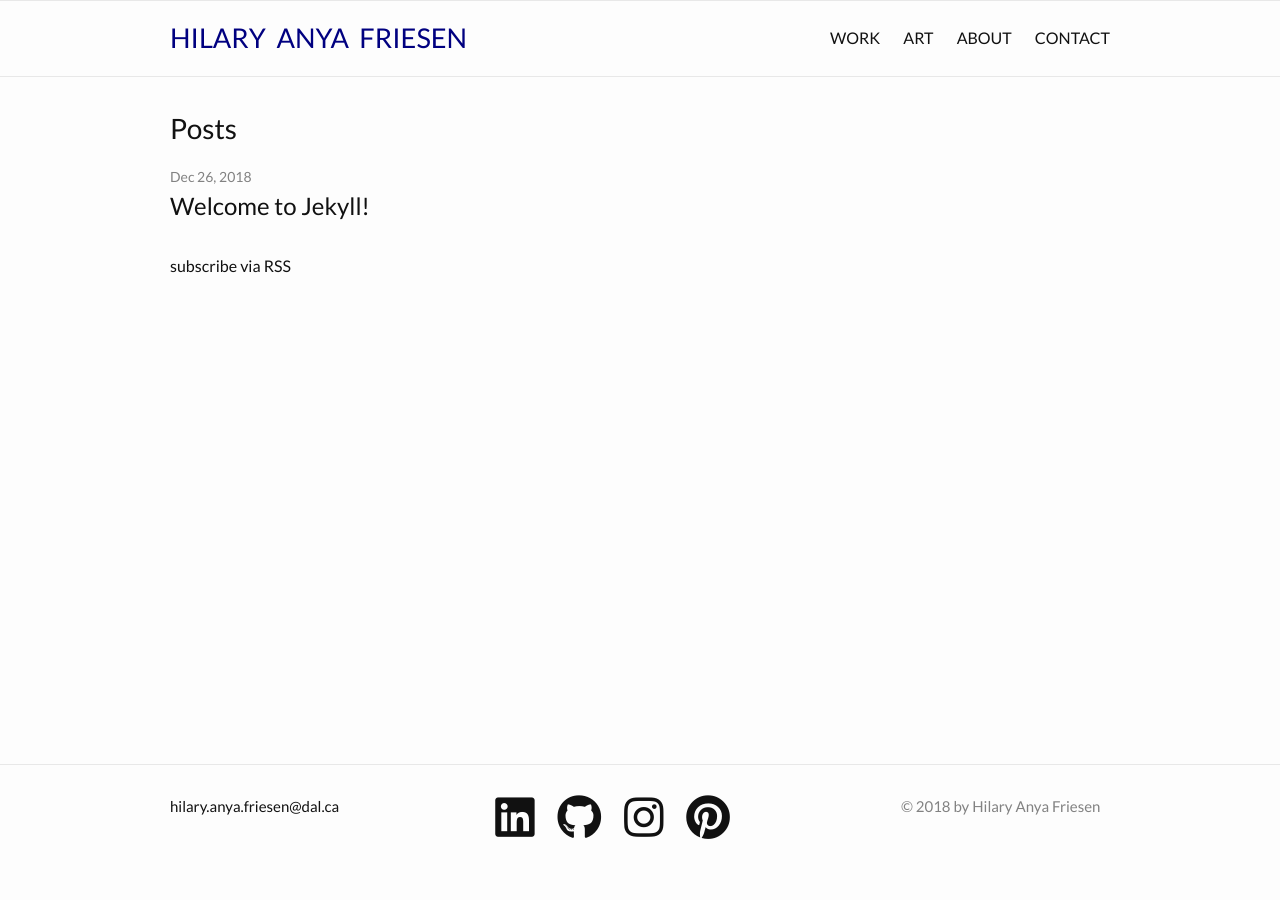
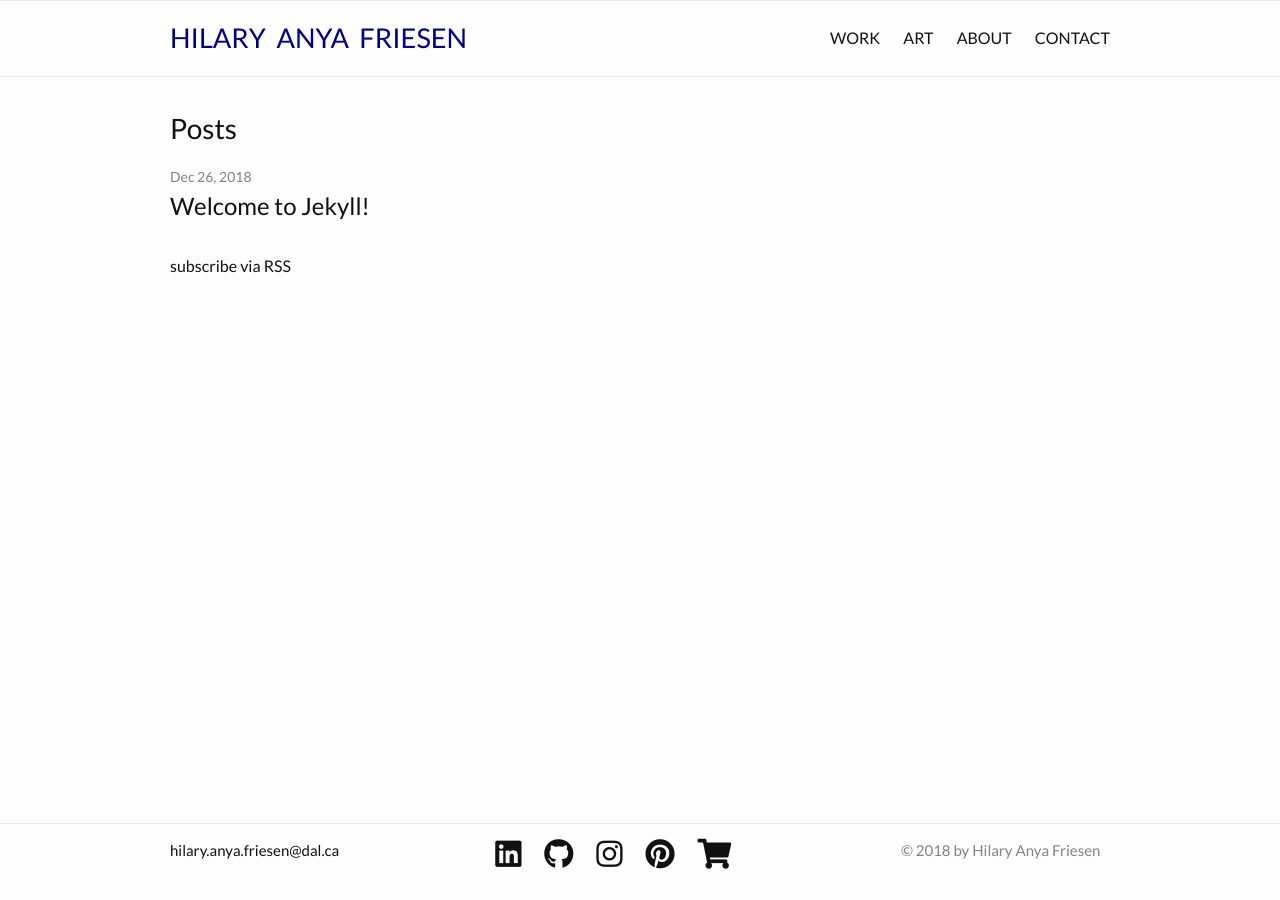
Before and after one commit to hafriesen/hafriesen.github.io, a Jekyll site: the page built from index.md, in a window 1280 px wide. Built offline with Jekyll 4.4.1, drawn with Linux system fonts in a browser that asks for light colours; nearby versions of some CDN libraries; some web fonts are replaced.

Commit message:
footer: add redbubble shop link, change size

```diff
--- a/_config.yml
+++ b/_config.yml
@@ -24,6 +24,7 @@ github_username: hafriesen
 linkedin_username: hilary-anya-friesen
 instagram_username: anastasiaprints
 pinterest_username: anastasiaprints
+shop_username: anastasiaprints
 
 # Build settings
 markdown: kramdown
--- a/_includes/social.html
+++ b/_includes/social.html
@@ -4,7 +4,7 @@
   {% if site.linkedin_username %}
   <li>
     <a href="https://linkedin.com/in/{{ site.linkedin_username }}"target="_blank" rel="noopener noreferrer">
-      <i class="fab fa-linkedin fa-3x"></i> <!--{{site.linkedin_username}}-->
+      <i class="fab fa-linkedin fa-2x"></i> <!--{{site.linkedin_username}}-->
     </a>
   </li>
   {% endif %}
@@ -12,7 +12,7 @@
   {% if site.github_username %}
   <li>
     <a href="https://github.com/{{ site.github_username }}"target="_blank" rel="noopener noreferrer">
-      <i class="fab fa-github fa-3x"></i> <!--{{site.github_username}}-->
+      <i class="fab fa-github fa-2x"></i> <!--{{site.github_username}}-->
     </a>
   </li>
   {% endif %}
@@ -20,7 +20,7 @@
   {% if site.instagram_username %}
   <li>
     <a href="https://instagram.com/{{ site.instagram_username }}"target="_blank" rel="noopener noreferrer">
-      <i class="fab fa-instagram fa-3x"></i> <!--{{site.instagram_username}}-->
+      <i class="fab fa-instagram fa-2x"></i> <!--{{site.instagram_username}}-->
     </a>
   </li>
   {% endif %}
@@ -28,7 +28,7 @@
   {% if site.pinterest_username %}
   <li>
     <a href="https://pinterest.com/in/{{ site.pinterest_username }}"target="_blank" rel="noopener noreferrer">
-      <i class="fab fa-pinterest fa-3x"></i> <!--{{site.pinterest_username}}-->
+      <i class="fab fa-pinterest fa-2x"></i> <!--{{site.pinterest_username}}-->
     </a>
   </li>
   {% endif %}
@@ -36,7 +36,7 @@
   {% if site.youtube_username %}
   <li>
     <a href="https://youtube.com/{{ site.youtube_username }}"target="_blank" rel="noopener noreferrer">
-      <i class="fab fa-youtube fa-3x"></i> <!--{{site.youtube_username}}-->
+      <i class="fab fa-youtube fa-2x"></i> <!--{{site.youtube_username}}-->
     </span>
     </a>
   </li>
@@ -45,7 +45,14 @@
   {% if site.facebook_username %}
   <li>
     <a href="https://www.facebook.com/{{ site.facebook_username }}"target="_blank" rel="noopener noreferrer">
-      <i class="fab fa-facebook fa-3x"></i> <!--{{site.facebook_username}}-->
+      <i class="fab fa-facebook fa-2x"></i> <!--{{site.facebook_username}}-->
+    </a>
+  </li>
+  {% endif %}
+  {% if site.shop_username %}
+  <li>
+    <a href="https://www.redbubble.com/people/{{ site.shop_username }}"target="_blank" rel="noopener noreferrer">
+      <i class="fas fa-shopping-cart fa-2x"></i> <!--{{site.shop_username}}-->
     </a>
   </li>
   {% endif %}
--- a/_sass/minima/_layout.scss
+++ b/_sass/minima/_layout.scss
@@ -107,7 +107,7 @@
  */
 .site-footer {
   border-top: 1px solid $grey-color-light;
-  padding: $spacing-unit 0;
+  padding: $spacing-unit/2 0;
 }
 
 .footer-heading {
@@ -126,7 +126,7 @@
  {
     display:inline;
     list-style: none;
-    padding: 10px;
+    padding: 10px 10px;
  }
 
 .footer-col-wrapper {
@@ -138,7 +138,7 @@
 
 .footer-col {
   float: left;
-  margin-bottom: $spacing-unit / 2;
+  margin-bottom: 0;
   padding-left: $spacing-unit / 2;
 }
 
```
